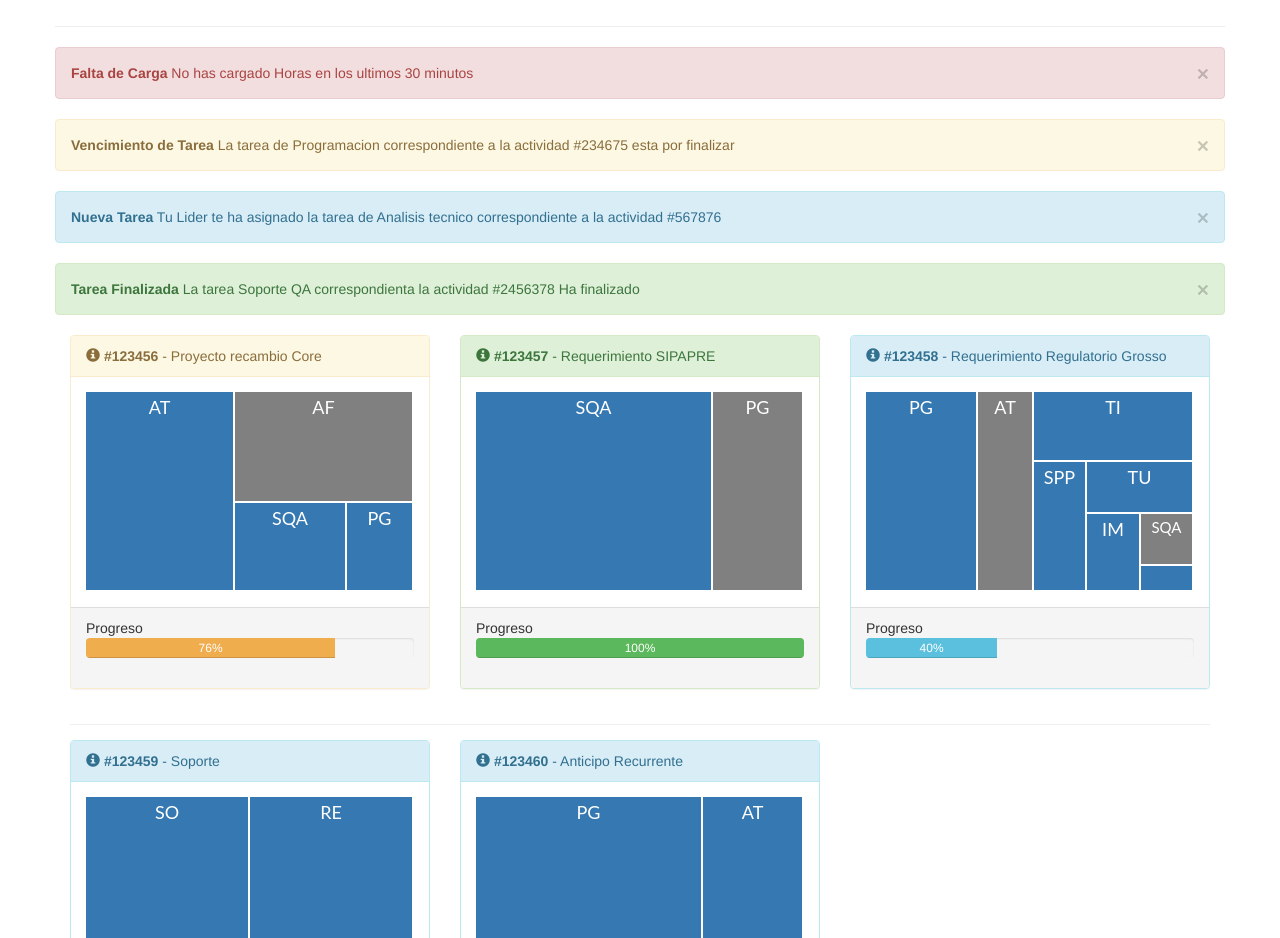
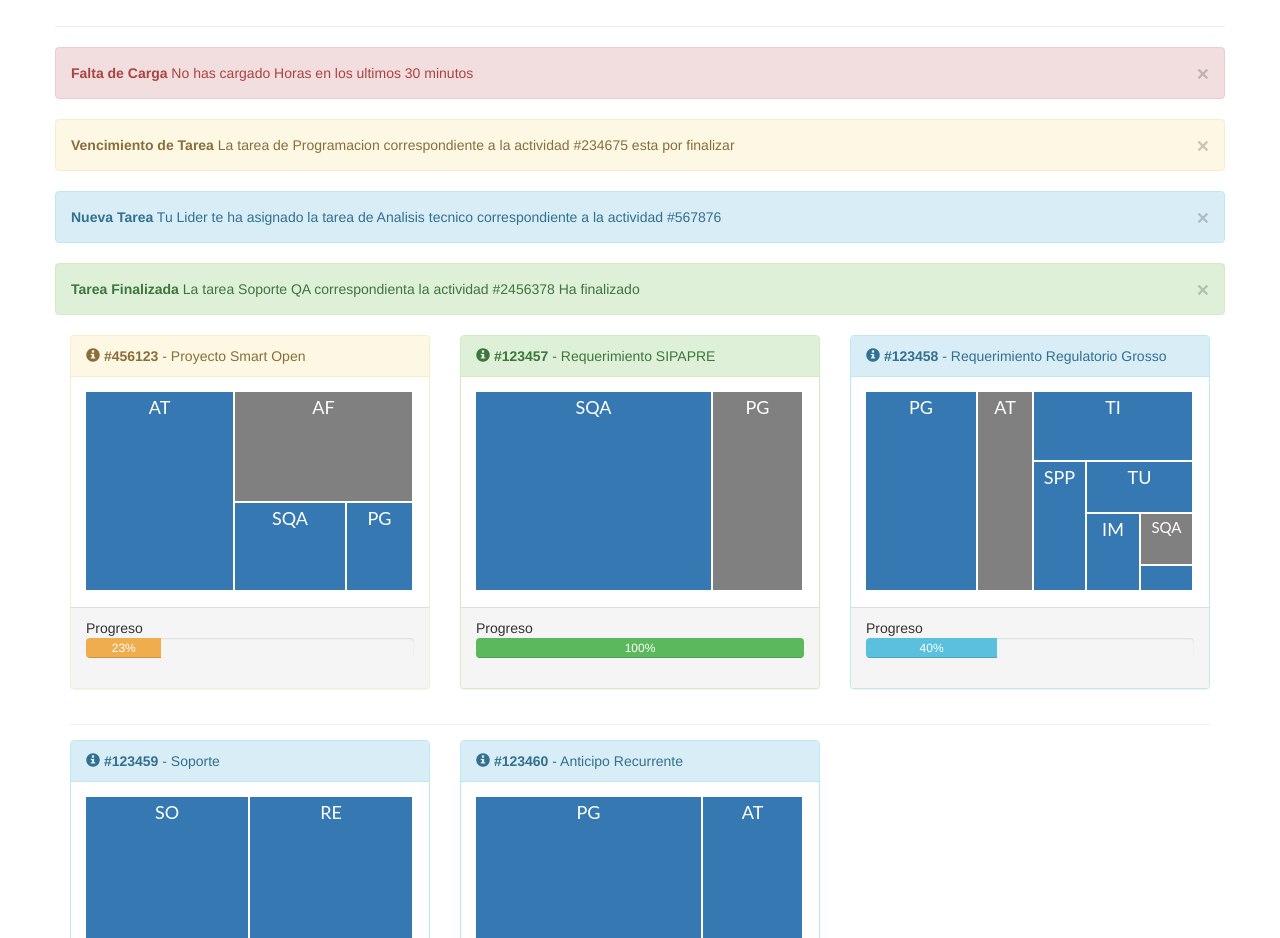
Before and after one commit to toti65bis/useful_frontEnd, a plain HTML site: page index.html in a window 1280 px wide. Shown: the part 162-1100 px from the top of the page. Drawn offline with nearby package versions, Linux system fonts and the light colour scheme.

Commit message:
Update index.html

```diff
--- a/index.html
+++ b/index.html
@@ -97,14 +97,14 @@
 				<div class="panel-heading">
 				<span class="glyphicon glyphicon-info-sign" >
 					</span>
-				<strong>#123456</strong> - Proyecto recambio Core</div>
+				<strong>#456123</strong> - Proyecto Smart Open</div>
 				<div class="panel-body">
 					<div id='my-treemap' class="treemap"></div>
 				</div>
 				<div class="panel-footer ">Progreso
 				<div class="progress">
-  <div class="progress-bar progress-bar-warning" role="progressbar" aria-valuenow="35" aria-valuemin="0" aria-valuemax="100" style="min-width: 2em; width:76%">
-    76%
+  <div class="progress-bar progress-bar-warning" role="progressbar" aria-valuenow="35" aria-valuemin="0" aria-valuemax="100" style="min-width: 2em; width:23%">
+    23%
   </div>
 </div>
 				</div>
```
